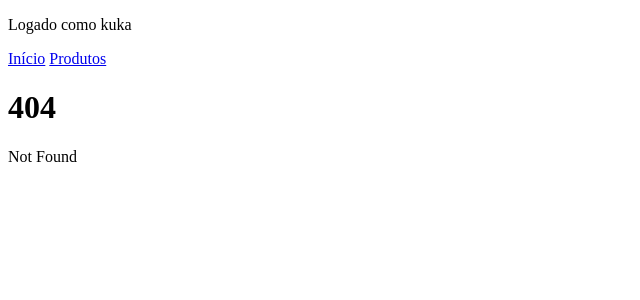
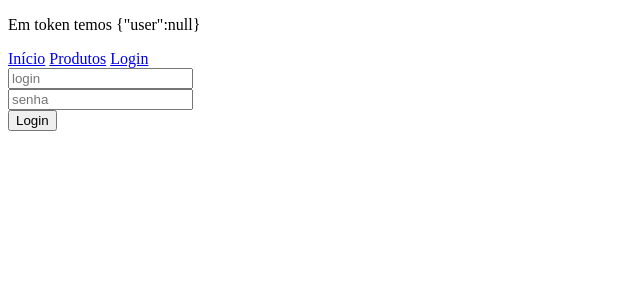
Before and after one commit to rbicca/kit02, a SvelteKit app: page /login in a window 1280 px wide. Before the commit this address had no page. Shown: the top 300 px of the page, without its empty margins (0-640 px from the left). Built offline with nearby package versions, Linux system fonts and the light colour scheme; no server answers.

Commit message:
Cap 109 done e 110 iniciado

```diff
--- a/src/routes/+layout.server.ts
+++ b/src/routes/+layout.server.ts
@@ -1,6 +1,13 @@
 import type { LayoutServerLoad } from "./$types";
 
-export const load: LayoutServerLoad = () => {
+export const load: LayoutServerLoad = ({cookies}) => {
+    const token = cookies.get('token');
+
+    //nesse momento obteríamos o usuário do token
+
     const user = { name: 'kuka', id: 1 };
-    return { user } ;
+    console.log('em token temos ', token);
+    return {
+        user: token ? user : null
+    } ;
 };
--- a/src/routes/+layout.svelte
+++ b/src/routes/+layout.svelte
@@ -5,7 +5,6 @@
 
     export let data: LayoutData;
 
-    console.log($page);
     $: titulo =  $page.data.product? $page.data.product.title : '';
 </script>
 
@@ -16,11 +15,14 @@
     {/if}
 </svelte:head>
 
+<p>Em token temos {JSON.stringify(data)}</p>
+
 {#if  data.user}
     <p>Logado como {data.user.name}</p>
 {/if}
 <nav>
     <a href="/">Início</a>
     <a href="/products">Produtos</a>
+    <a href="/login">Login</a>
 </nav>
 <slot />
--- /dev/null
+++ b/src/routes/api/login/+server.ts
@@ -0,0 +1,20 @@
+import { error, json } from "@sveltejs/kit";
+import type { RequestHandler } from "./$types";
+
+export const POST: RequestHandler = async ({request, cookies}) => {
+    const data = await request.json();
+    if(!data.username){
+        throw error(400, 'Username is required');
+    }
+
+    if(!data.password){
+        throw error(400, 'Password is required');
+    }
+
+    cookies.set('token', 'token_value', {
+        path: '/'
+    });
+
+    return json({name: data.username, id: 1});
+
+}
--- /dev/null
+++ b/src/routes/login/+page.svelte
@@ -0,0 +1,32 @@
+<script lang="ts">
+	import { goto } from "$app/navigation";
+
+
+    let username = '';
+    let password = '';
+
+    const login = async () => {
+        const resp = await fetch('/api/login', {
+            method: 'POST',
+            body: JSON.stringify({username, password})
+        });
+        const resJSON = await resp.json();
+
+        if(resp.ok){
+            goto('/');
+        } else {
+            alert(resJSON.message);
+        }
+    };
+
+</script>
+
+<form on:submit|preventDefault={login}>
+    <label for="username"></label>
+    <input bind:value={username} id="username " name="username" placeholder="login" type="text">
+    <br />
+    <label for="password"></label>
+    <input bind:value={password} id="password " name="password" placeholder="senha" type="password">
+    <br />
+    <button type="submit">Login</button>
+</form>
```
